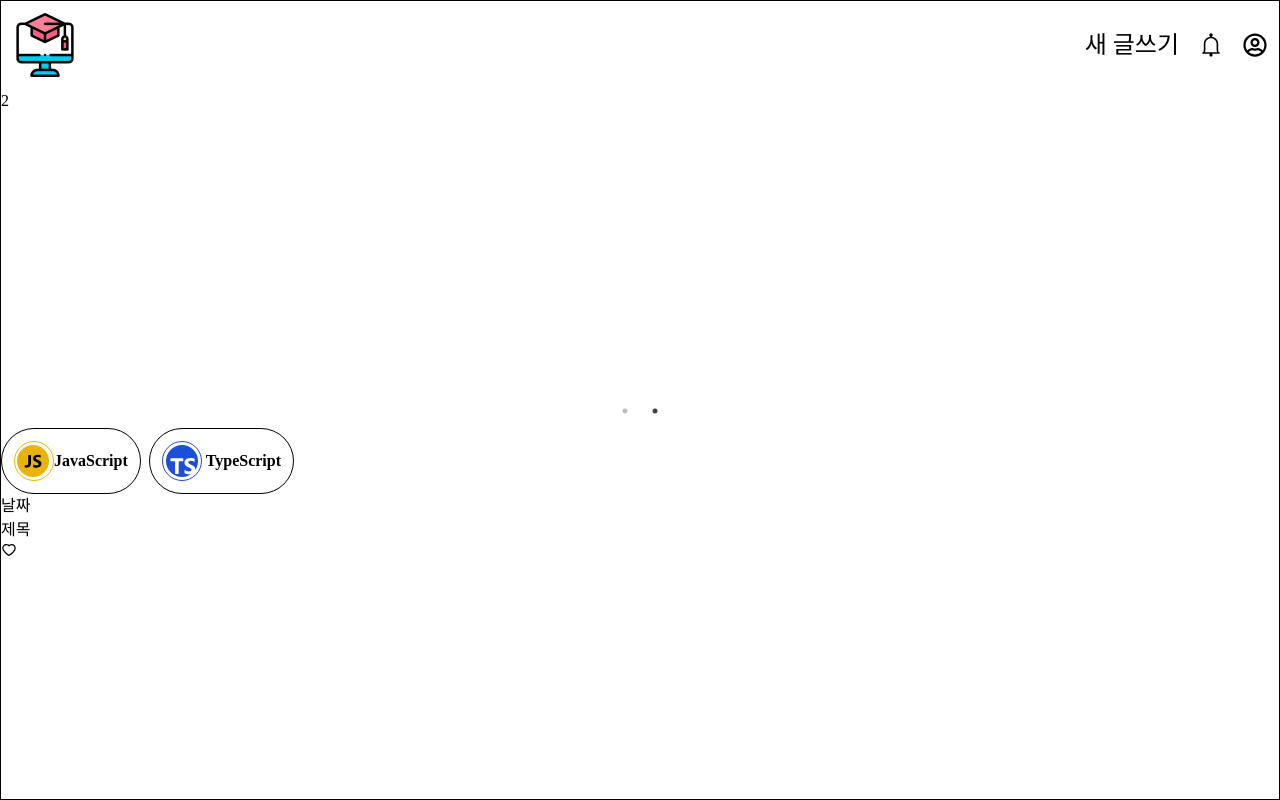
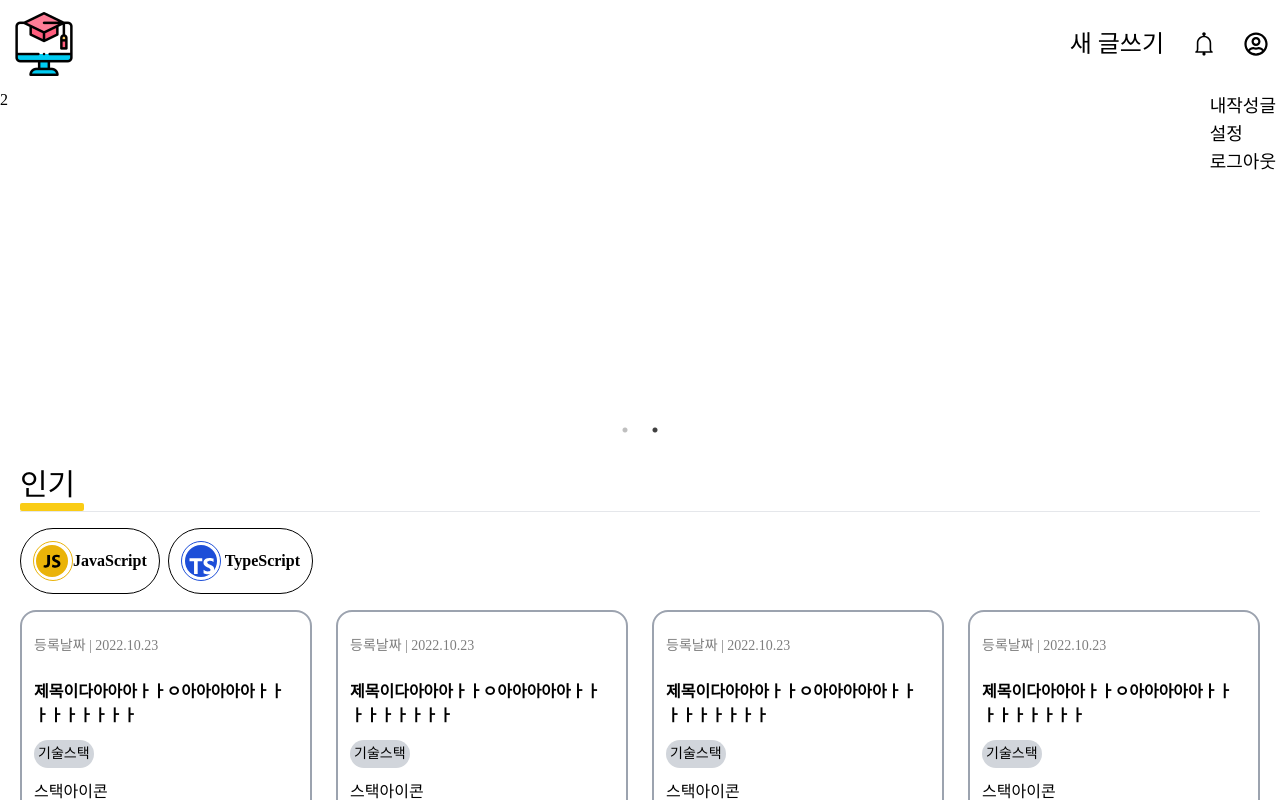
Before and after one commit to codestates-seb/seb42_pre_017, a React (Create React App) app in the folder Client/: page / in a window 1280 px wide. Both pictures are taken after a click on the button 1255 px from the left and 45 px from the top of the page. Shown: the top 800 px of the page. Built offline with nearby package versions, Linux system fonts and the light colour scheme; grey boxes are pictures that could not be loaded; a web font is replaced by a local one.

Commit message:
feat:Nav.js,로고이미지파일추가,MyPageDropDown.js,Stack.js,Popular.js추가

```diff
--- a/Client/src/App.js
+++ b/Client/src/App.js
@@ -1,6 +1,8 @@
 import Nav from "./components/layout/Nav";
 import { Outlet } from "react-router-dom";
+import faker from "faker";
 function App() {
+  console.log(faker.internet.email());
   return (
     <>
       <Nav />
--- a/Client/src/components/Home/Card.js
+++ b/Client/src/components/Home/Card.js
@@ -1,11 +1,39 @@
 import React from 'react';
 import {AiOutlineHeart} from 'react-icons/ai'
+import {AiOutlineComment} from 'react-icons/ai'
+import { useNavigate } from 'react-router-dom';
 export default function Card() {
+    const navigate = useNavigate()
+    const handleClick = () => {
+        navigate(`/postdetail/:id`)
+    }
     return (
-        <div>
-            <div>날짜</div>
-            <div>제목</div>
-            <div>< AiOutlineHeart /></div>
+
+        <div
+        onClick={handleClick}
+        className='border-2 border-gray-400 rounded-2xl cursor-pointer
+                    hover:scale-105 duration-300 w-30 h-[20rem] p-3 flex flex-col justify-between
+                    '
+          >
+            <div
+            className='flex flex-col justify-center items-start gap-3 text-darkMode'
+            >
+                <div className='opacity-50 mb-3 text-sm mt-3 '>등록날짜 | 2022.10.23</div>
+                <div className=' font-semibold'>
+                    제목이다아아아ㅏㅏㅇ아아아아아ㅏㅏㅏㅏㅏㅏㅏㅏㅏ
+                </div>
+                <div className='bg-gray-300 rounded-2xl p-1 text-sm'>기술스택</div>
+                <div>스택아이콘</div>
+                <div>질문내용</div>
+
+            </div>
+            <div className='flex justify-between mb-3'>
+                 <div className='font-semibold'>닉네임</div>
+                 <div className='flex'>
+                     < AiOutlineHeart />
+                     <AiOutlineComment />
+                 </div>
+             </div>
         </div>
     );
 }
--- a/Client/src/components/Home/CardLists.js
+++ b/Client/src/components/Home/CardLists.js
@@ -3,9 +3,21 @@ import Card from './Card';
 import SubNav from './SubNav';
 export default function CardLists() {
     return (
-        <section>
+        <section
+        className='max-w-screen-2xl m-auto p-5'
+        >
             <SubNav />
-            <ul>
+            <ul
+                className='grid grid-cols-1 sm:grid-cols-2 md:grid-cols-3 lg:grid-cols-4 gap-6
+                            basis-2/3 '
+            >
+                <li><Card /></li>
+                <li><Card /></li>
+                <li><Card /></li>
+                <li><Card /></li>
+                <li><Card /></li>
+                <li><Card /></li>
+                <li><Card /></li>
                 <li><Card /></li>
             </ul>
         </section>
--- a/Client/src/components/Home/Carousel.js
+++ b/Client/src/components/Home/Carousel.js
@@ -18,7 +18,7 @@ export default function Carousel() {
             <div className=''>
               <img
                src='https://www.shinhancard.com/pconts/images/dx/event/2022/221013_gosim_PC_5.jpg'
-               className=''
+               className='h-[20rem] w-full'
               />
             </div>
             <div>
--- /dev/null
+++ b/Client/src/components/Home/MyPageDropDown.js
@@ -0,0 +1,15 @@
+import React, { useState } from 'react';
+
+export default function MyPageDropDown({}) {
+
+    return (
+        <ul
+            className='absolute top-full right-0 z-10 bg-whiteMode p-1 text-lg'
+
+            >
+            <li>내작성글</li>
+            <li>설정</li>
+            <li>로그아웃</li>
+        </ul>
+    );
+}
--- /dev/null
+++ b/Client/src/components/Home/PopularTap.js
@@ -0,0 +1,12 @@
+import React from 'react';
+
+export default function PopularTap() {
+    return (
+        <div
+        className='border-b border-b-gray-200 mb-4'
+        >
+         <span className='text-3xl'>인기</span>
+         <div className='border-b-8 border-b-yellow-400 w-16 rounded-sm'></div>
+        </div>
+    );
+}
--- /dev/null
+++ b/Client/src/components/Home/Stack.js
@@ -0,0 +1,23 @@
+import React from 'react';
+import {DiJavascript1} from 'react-icons/di'
+import {SiTypescript} from 'react-icons/si'
+export default function Stack({stack,img}) {
+    return (
+        <div>
+        {stack ?
+         <div className='border border-yellow-500 w-10 h-10 rounded-full flex items-center'>
+         < DiJavascript1
+         className='bg-yellow-500
+                     rounded-full w-8 h-8 p-1 ml-0.5'
+         />
+         </div>
+         : <div className='border border-blue-700 w-10 h-10 rounded-full flex items-center justify-center  mr-1'>
+         < SiTypescript
+          className='text-blue-700
+                      rounded-full w-8 h-8'
+         />
+     </div>}
+        </div>
+
+    );
+}
--- a/Client/src/components/Home/SubNav.js
+++ b/Client/src/components/Home/SubNav.js
@@ -1,21 +1,25 @@
 import React from 'react';
 import {DiJavascript1} from 'react-icons/di'
 import {SiTypescript} from 'react-icons/si'
+import PopularTap from './PopularTap';
+
 export default function SubNav() {
     return (
-        <nav className='flex gap-2'>
-        <button className='border border-black rounded-full p-3 flex items-center'>
+       <>
+            <PopularTap />
+            <nav className='flex gap-2 mb-4'>
+            <button className='border border-black rounded-full p-3 flex items-center hover:scale-105 duration-300'>
                 <div className='border border-yellow-500 w-10 h-10 rounded-full flex items-center'>
                     < DiJavascript1
                     className='bg-yellow-500
-                            rounded-full w-8 h-8 p-1 ml-0.5 mt-0.'
+                                rounded-full w-8 h-8 p-1 ml-0.5'
                     />
                 </div>
                 <span className='font-semibold'>
                     JavaScript
                 </span>
             </button>
-        <button className='border border-black rounded-full p-3 flex items-center'>
+            <button className='border border-black rounded-full p-3 flex items-center hover:scale-105 duration-300'>
                 <div className='border border-blue-700 w-10 h-10 rounded-full flex items-center justify-center  mr-1'>
                     < SiTypescript
                      className='text-blue-700
@@ -25,5 +29,6 @@ export default function SubNav() {
                 <div className='font-semibold'>TypeScript</div>
             </button>
         </nav>
+       </>
     );
 }
--- /dev/null
+++ b/Client/src/components/layout/MypageDropDownBox.js
@@ -0,0 +1,9 @@
+import React from 'react';
+
+export default function MypageDropDownBox() {
+    return (
+        <div className='bg-gray-400 w-30 h-30'>
+            ss
+        </div>
+    );
+}
--- a/Client/src/components/layout/Nav.js
+++ b/Client/src/components/layout/Nav.js
@@ -1,17 +1,21 @@
-import React from 'react';
+import React, { useState } from 'react';
 import logo from '../../img/logo.png'
 import {RxBell} from 'react-icons/rx'
 import {FaRegUserCircle} from 'react-icons/fa'
+import {Link} from 'react-router-dom'
+import MyPageDropDown from '../Home/MyPageDropDown';
+
 export default function Nav() {
+    const [toggle ,setToggle] =useState(false)
     return (
-        <nav className='flex justify-between max-w-screen-xl m-auto p-3'>
-           <div
-            className=''
+        <nav className='flex justify-between max-w-screen-xl m-auto p-3 relative'>
+           <Link to='/'
+            className='cursor-pointer'
            >
              <img src={logo} alt="logo" />
-           </div>
+           </Link>
             <div
-                className='flex gap-5 text-2xl'
+                className='flex gap-7 text-2xl'
             >
                 <button>
                 새 글쓰기
@@ -19,9 +23,12 @@ export default function Nav() {
                 <button>
                  <RxBell />
                 </button>
-                <button>
-                 <FaRegUserCircle />
+                <button
+                    onClick={()=>{setToggle(!toggle)}}
+                >
+                    <FaRegUserCircle />
                 </button>
+                {toggle && <MyPageDropDown/>}
             </div>
         </nav>
     );
--- a/Client/src/index.css
+++ b/Client/src/index.css
@@ -20,5 +20,8 @@ body {
 
 }
 #root{
-@apply border border-black w-full
+@apply  w-full
 }
+.slice-list {
+  height: 20rem;
+}
--- a/Client/src/index.js
+++ b/Client/src/index.js
@@ -7,7 +7,7 @@ import { createBrowserRouter, RouterProvider, Route, Link } from "react-router-d
 import { Home } from "./pages/Home";
 import { Post } from "./pages/Post";
 import { PostDetail } from "./pages/PostDetail";
-
+import faker from "faker";
 const router = createBrowserRouter([
   {
     path: "/",
@@ -22,7 +22,7 @@ const router = createBrowserRouter([
         element: <Post />,
       },
       {
-        path: "/PostDetail/:id",
+        path: "/postdetail/:id",
         element: <PostDetail />,
       },
     ],
```
Also changed, not shown: Client/src/img/Typescript_logo.png (added), Client/src/img/javascript-logo.png (added). Lines whose indentation alone changed are shown as unchanged.
